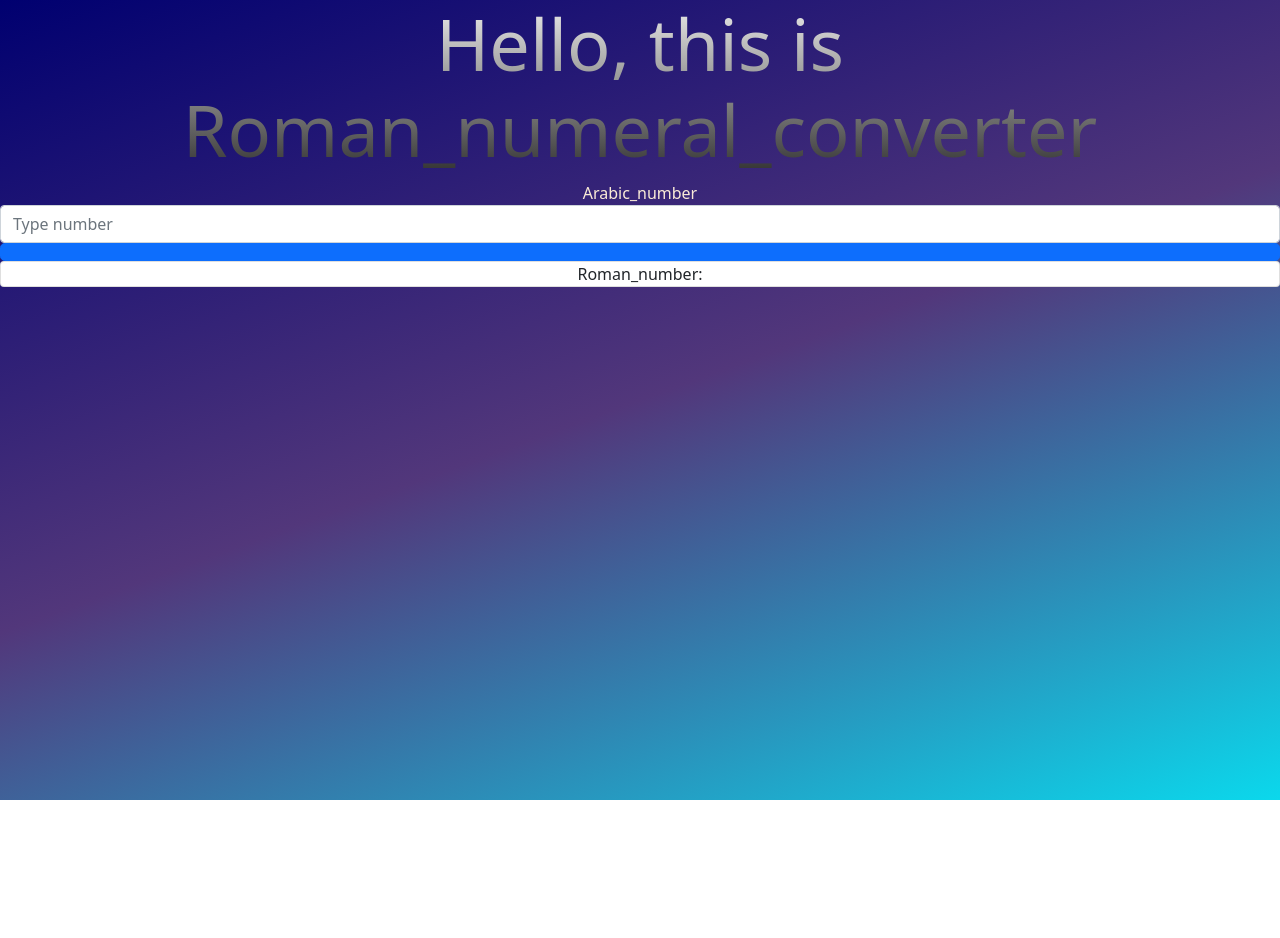
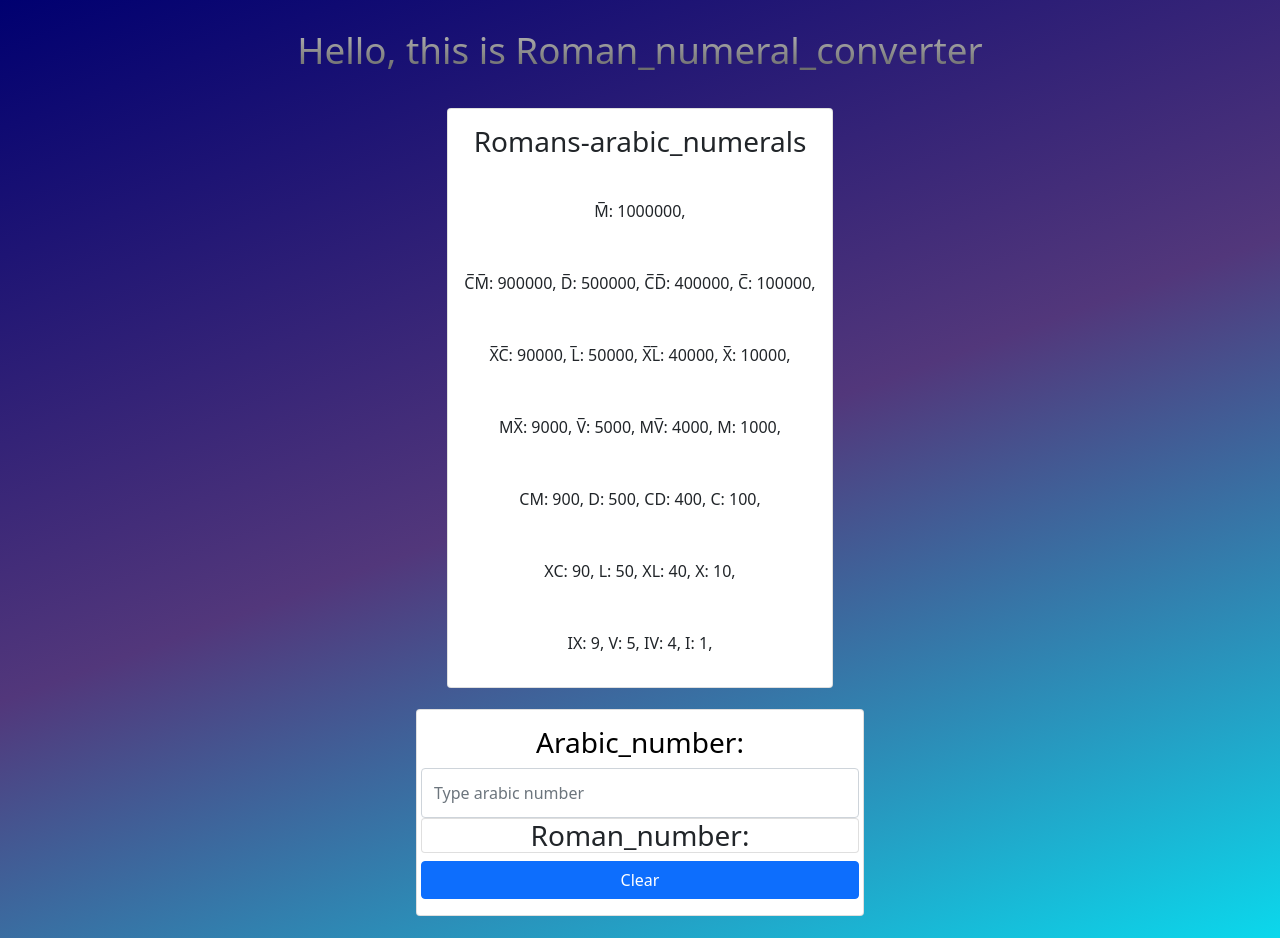
Before and after one commit to DantesSagan/Roman_converter, a website: page index.html in a window 1280 px wide. Before the commit the page ends 800 px from the top, so only its background shows below. Drawn offline with nearby package versions, Linux system fonts and the light colour scheme.

Commit message:
2nd commit

```diff
--- a/index.html
+++ b/index.html
@@ -11,22 +11,70 @@
 </head>
 
 <body>
-    <h1 class="text-center bg-light">Hello, this is Roman_numeral_converter</h1>
-    <div class="container-fluid">
-        <div class="row">
-            <form>
-                <div class="col-xs-6 ">
-                    <div class="row text-center align-items-center">
-                        <label style="color: antiquewhite;">Arabic_number</label>
-                        <input id="Arabic_number" type="number"
-                            class="form-control" placeholder="Type number" required
-                            oninput="convertToRoman(this.value)"
-                            onchange="convertToRoman(this.value)">
-                        <button type="submit" class="btn btn-primary btn-lg"></button>
-                        <p class="card">Roman_number: <span id="outputRoman"></span></p>
-                    </div>
+    <h1 class="text-center bg-light d-flex align-items-center justify-content-center" style="height: 100px">
+        Hello, this
+        is Roman_numeral_converter
+    </h1>
+    <div class="container-fluid d-flex align-items-center justify-content-center" style="width: 28rem">
+        <div class="card">
+            <h3 class="card-body text-center">Romans-arabic_numerals</h3>
+            <p class="card-body text-center">
+                M̅: 1000000,
+            </p>
+            <p class="card-body text-center">
+                C̅M̅: 900000,
+                D̅: 500000,
+                C̅D̅: 400000,
+                C̅: 100000,
+            </p>
+            <p class="card-body text-center">
+                X̅C̅: 90000,
+                L̅: 50000,
+                X̅L̅: 40000,
+                X̅: 10000,
+            </p>
+            <p class="card-body text-center">
+                MX̅: 9000,
+                V̅: 5000,
+                MV̅: 4000,
+                M: 1000,
+            </p>
+            <p class="card-body text-center">
+                CM: 900,
+                D: 500,
+                CD: 400,
+                C: 100,
+            </p>
+            <p class="card-body text-center">
+                XC: 90,
+                L: 50,
+                XL: 40,
+                X: 10,
+            </p>
+            <p class="card-body text-center">
+                IX: 9,
+                V: 5,
+                IV: 4,
+                I: 1,
+            </p>
+        </div>
+    </div>
+    <div class="container-fluid d-flex align-items-center justify-content-center" style="height: 250px">
+
+        <div class="card" style=" width: 28rem">
+            <div class="card-body">
+                <div class="row text-center">
+                    <h3 style="color:black;">Arabic_number: </h3>
+                    <input id="Arabic_number" type="number" class="form-control" placeholder="Type arabic number"
+                        required style="height: 50px;" oninput="convertToRoman(this.value)"
+                        onchange="convertToRoman(this.value)">
+                    <h3 class="card d-flex">Roman_number:
+                        <span id="outputRoman">
+                        </span>
+                    </h3>
+                    <button class="btn btn-primary">Clear</button></span>
                 </div>
-            </form>
+            </div>
         </div>
     </div>
     <script src="js/app.js"></script>
--- a/style/styles.css
+++ b/style/styles.css
@@ -8,8 +8,13 @@ body {
   );
 }
 h1 {
-  font-size: 72px;
+  font-size: calc(100% + 1vw + 1vh);
   background: -webkit-linear-gradient(#eee, #333);
   -webkit-background-clip: text;
   -webkit-text-fill-color: transparent;
 }
+
+.center {
+  text-align: center;
+  justify-content: center;
+}
```
